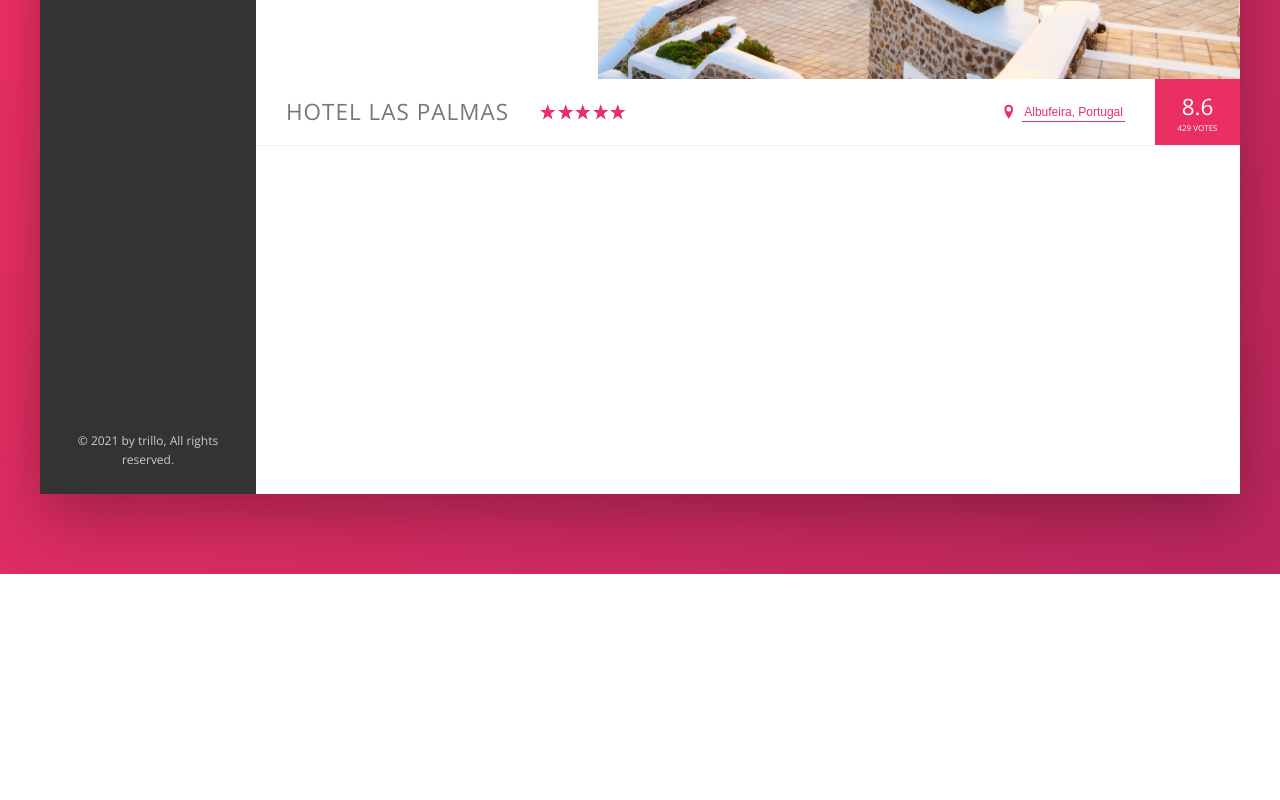
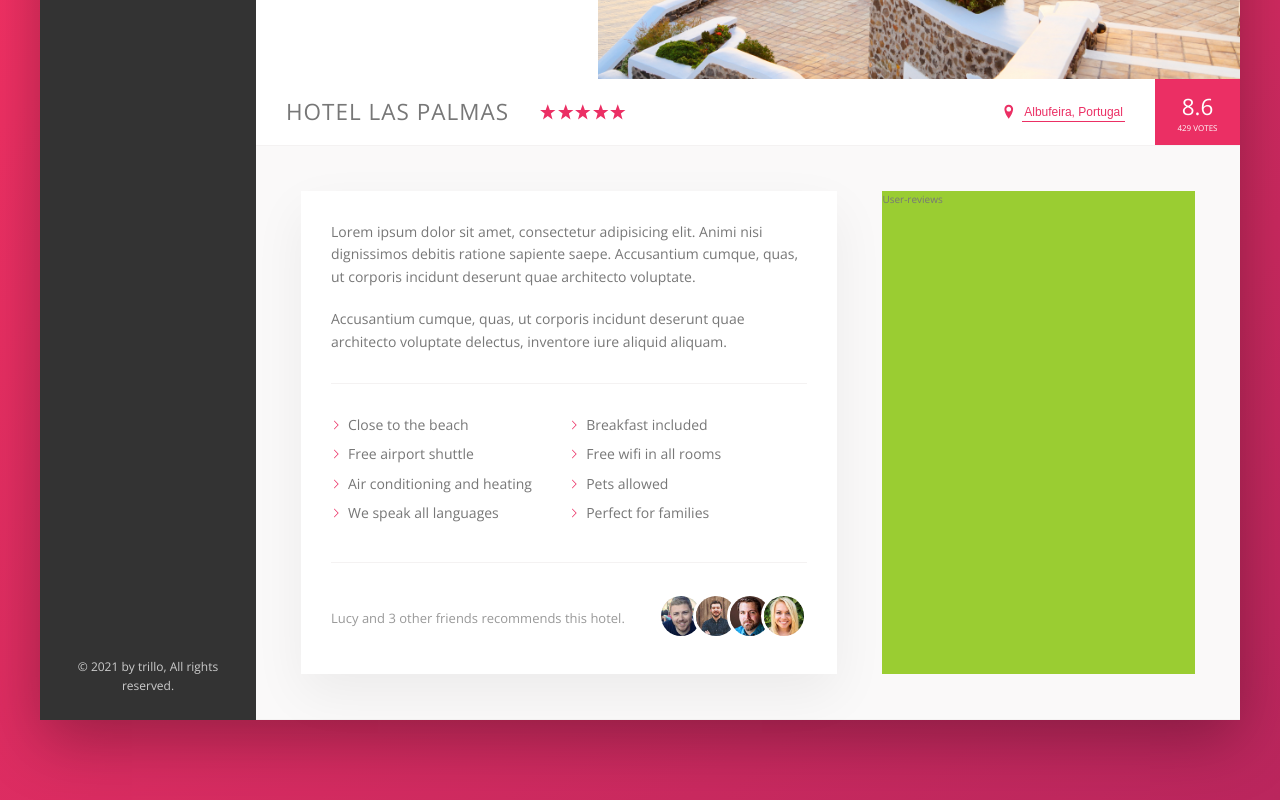
Before and after one commit to aliyolalan/trillo, a website: page index.html in a window 1280 px wide. Shown: the part 456-1256 px from the top of the page. Before the commit the page ends 1030 px from the top, so only its background shows below. Drawn offline with nearby package versions, Linux system fonts and the light colour scheme.

Commit message:
Building the description section is completed.

```diff
--- a/img/text.txt
+++ b/img/text.txt
@@ -1,6 +1,6 @@
 DESCRIPTION TEXT
 
-Lorem ipsum dolor sit amet, consectetur adipisicing elit. Animi nisi dignissimos debitis ratione sapiente saepe. Accusantium cumque, quas, ut corporis incidunt deserunt quae architecto voluptate.
+Lorem ipsum dolor sit amet, consectetur adipisicing elit.Animi nisi dignissimos debitis ratione sapiente saepe.Accusantium cumque, quas, ut corporis incidunt deserunt quae architecto voluptate.
 
 Accusantium cumque, quas, ut corporis incidunt deserunt quae architecto voluptate delectus, inventore iure aliquid aliquam.
 
@@ -8,10 +8,10 @@ Accusantium cumque, quas, ut corporis incidunt deserunt quae architecto voluptat
 
 REVIEW 1
 
-Lorem ipsum dolor sit amet, consectetur adipisicing elit. Fuga doloremque architecto dicta animi, totam, itaque officia ex.
+Lorem ipsum dolor sit amet, consectetur adipisicing elit.Fuga doloremque architecto dicta animi, totam, itaque officia ex.
 
 
 
 REVIEW 2
 
-Lorem ipsum dolor sit amet, consectetur adipisicing elit. Fuga doloremque architecto dicta animi.
+Lorem ipsum dolor sit amet, consectetur adipisicing elit.Fuga doloremque architecto dicta animi.
--- a/index.html
+++ b/index.html
@@ -142,6 +142,46 @@
                         <div class="overview__rating-count">429 votes</div>
                     </div>
                 </div>
+
+                <div class="detail">
+                    <div class="description">
+                        <p class="paragraph">
+                            Lorem ipsum dolor sit amet, consectetur adipisicing elit. Animi nisi dignissimos debitis
+                            ratione sapiente saepe. Accusantium cumque, quas, ut corporis incidunt deserunt quae
+                            architecto voluptate.
+                        </p>
+                        <p class="paragraph">
+                            Accusantium cumque, quas, ut corporis incidunt deserunt quae architecto voluptate delectus,
+                            inventore iure aliquid aliquam.
+                        </p>
+                        <ul class="list">
+                            <li class="list__item">Close to the beach</li>
+                            <li class="list__item">Breakfast included</li>
+                            <li class="list__item">Free airport shuttle</li>
+                            <li class="list__item">Free wifi in all rooms</li>
+                            <li class="list__item">Air conditioning and heating</li>
+                            <li class="list__item">Pets allowed</li>
+                            <li class="list__item">We speak all languages</li>
+                            <li class="list__item">Perfect for families</li>
+                        </ul>
+                        <div class="recommend">
+                            <p class="recommend__count">
+                                Lucy and 3 other friends recommends this hotel.
+                            </p>
+
+                            <div class="recommend__friends">
+                                <img src="img/user-3.jpg" alt="Friend 1" class="recommend__photo">
+                                <img src="img/user-4.jpg" alt="Friend 2" class="recommend__photo">
+                                <img src="img/user-5.jpg" alt="Friend 3" class="recommend__photo">
+                                <img src="img/user-6.jpg" alt="Friend 4" class="recommend__photo">
+                            </div>
+                        </div>
+                    </div>
+
+                    <div class="user-reviews">
+                        User-reviews
+                    </div>
+                </div>
             </main>
         </div>
     </div>
--- a/sass/_base.scss
+++ b/sass/_base.scss
@@ -16,6 +16,9 @@
   --color-white: #fff;
 
   --shadow-dark: 0 2rem 6rem rgba(0, 0, 0, 0.3);
+  --shadow-light: 0 2rem 5rem rgba(0, 0, 0, 0.06);
+
+  --line: 1px solid var(--color-grey-light-2);
 }
 
 * {
--- a/sass/_components.scss
+++ b/sass/_components.scss
@@ -196,7 +196,7 @@
 .overview {
   display: flex;
   align-items: center;
-  border-bottom: 1px solid var(--color-grey-light-2);
+  border-bottom: var(--line);
 
   &__heading {
     font-size: 2.25rem;
@@ -291,3 +291,70 @@
     box-shadow: none;
   }
 }
+
+//*****PARAGRAPH*****//
+.paragraph:not(:last-of-type) {
+  margin-bottom: 2rem;
+}
+
+//*****LIST*****//
+.list {
+  list-style: none;
+  margin: 3rem 0;
+  padding: 3rem 0;
+  border-top: var(--line);
+  border-bottom: var(--line);
+
+  display: flex;
+  flex-wrap: wrap;
+
+  &__item {
+    flex: 0 0 50%;
+    margin-bottom: .7rem;
+  }
+
+  &__item::before {
+    content: "";
+    display: inline-block;
+    height: 1rem;
+    width: 1rem;
+    margin-right: .7rem;
+
+    //Older Browsers
+    //background-image: url(../img/chevron-thin-right.svg);
+    //background-size: cover;
+
+    //Newer Browsers - Masks
+    background-color: var(--color-primary);
+    -webkit-mask-image: url(../img/chevron-thin-right.svg);
+    -webkit-mask-size: cover;
+
+    mask-image: url(../img/chevron-thin-right.svg);
+    mask-size: cover;
+  }
+}
+
+//*****RECOMMEND*****//
+.recommend {
+  font-size: 1.3rem;
+  color: var(--color-grey-dark-3);
+
+  display: flex;
+  align-items: center;
+
+  &__count {
+    margin-right: auto;
+  }
+
+  &__photo {
+    box-sizing: content-box;
+    height: 4rem;
+    width: 4rem;
+    border-radius: 50%;
+    border: 3px solid var(--color-white);
+
+    &:not(:last-child) {
+      margin-right: -1.5rem;
+    }
+  }
+}
--- a/sass/_layout.scss
+++ b/sass/_layout.scss
@@ -10,7 +10,7 @@
   font-size: 1.4rem;
   height: 7rem;
   background-color: var(--color-white);
-  border-bottom: 1px solid var(--color-grey-light-2);
+  border-bottom: var(--line);
 
   display: flex;
   justify-content: space-between;
@@ -34,8 +34,26 @@
 .hotel-view {
   background-color: var(--color-white);
 
-  //TEST
-  height: 80rem;
-
   flex: 1;
 }
+
+.detail {
+  display: flex;
+  padding: 4.5rem;
+  background-color: var(--color-grey-light-1);
+  border-bottom: var(--line);
+}
+
+.description {
+  font-size: 1.4rem;
+  background-color: var(--color-white);
+  box-shadow: var(--shadow-light);
+  padding: 3rem;
+  flex: 0 0 60%;
+  margin-right: 4.5rem;
+}
+
+.user-reviews {
+  background-color: yellowgreen;
+  flex: 1;
+}
```
Also changed, not shown: css/style.css.
